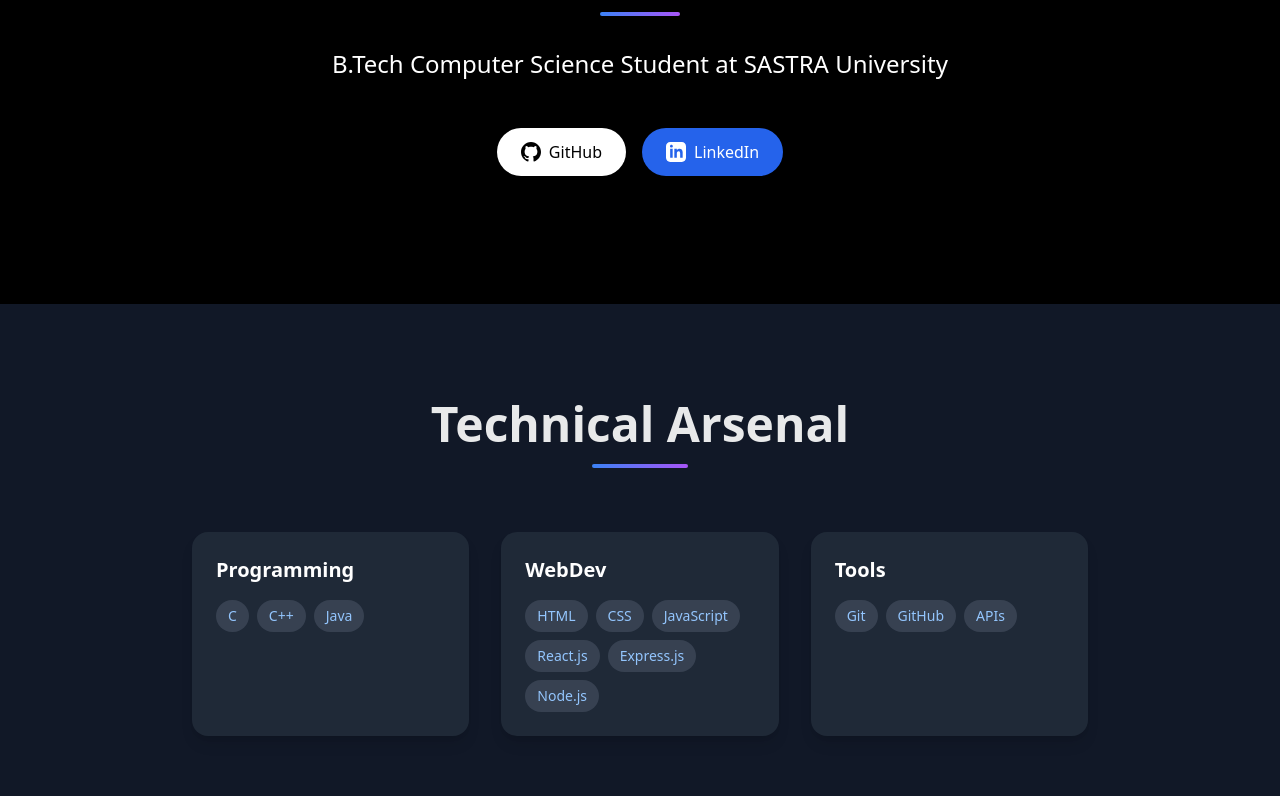
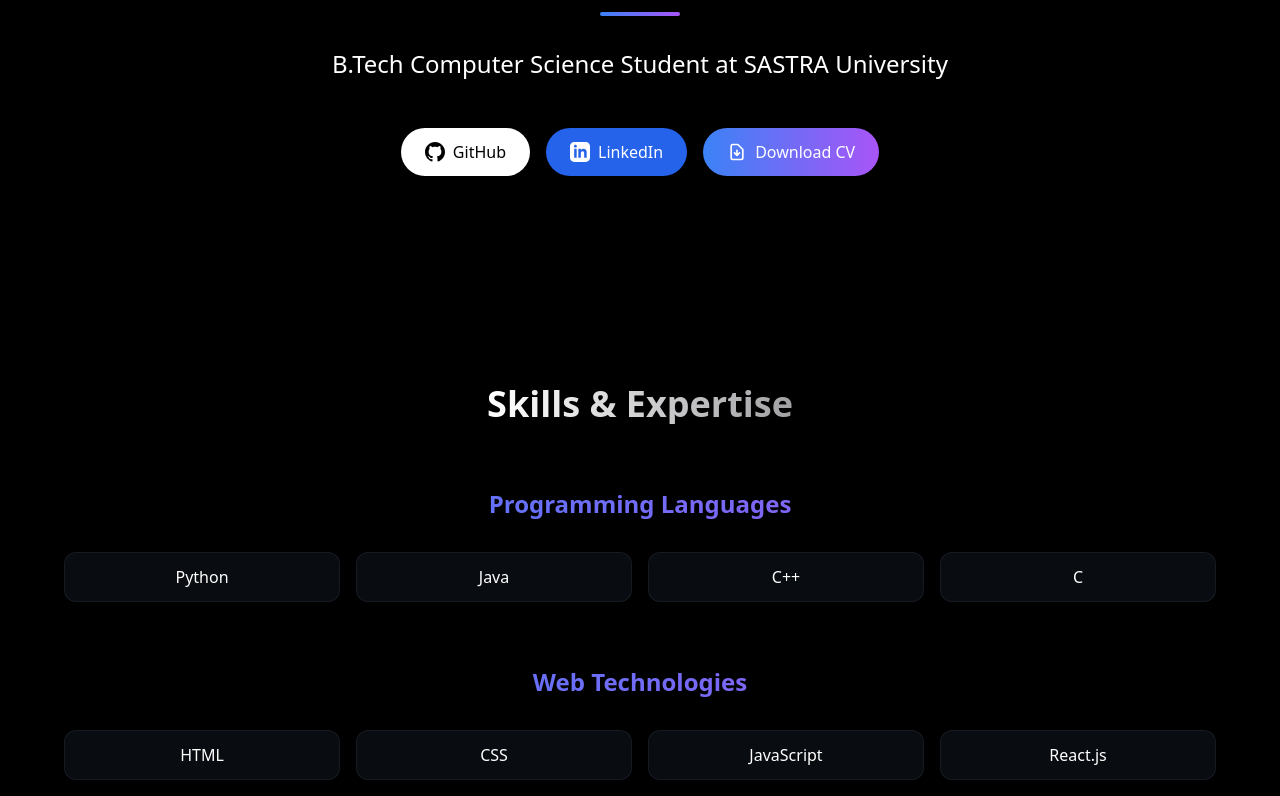
Before and after one commit to Pratheesh-555/My-Portfolio, a React (Vite) app: page / in a window 1280 px wide. Shown: the part 460-1256 px from the top of the page. Built offline with nearby package versions, Linux system fonts and the light colour scheme; a web font is replaced by a local one.

Commit message:
cv loaded

```diff
--- a/package.json
+++ b/package.json
@@ -11,7 +11,8 @@
   "dependencies": {
     "framer-motion": "^10.12.16",
     "react": "^18.2.0",
-    "react-dom": "^18.2.0"
+    "react-dom": "^18.2.0",
+    "react-icons": "^4.10.1"
   },
   "devDependencies": {
     "@types/react": "^18.2.15",
--- a/src/App.jsx
+++ b/src/App.jsx
@@ -1,5 +1,6 @@
 import React, { useState, useEffect, useRef } from 'react';
 import { motion, useScroll, useTransform, useAnimation, useMotionValue, useSpring, AnimatePresence } from 'framer-motion';
+import resumePDF from './NetMed_Resume_PK.pdf';
 
 const navItems = ["Home", "Skills", "Projects", "Achievements", "Contact"];
 
@@ -324,12 +325,36 @@
     window.addEventListener('scroll', handleScroll);
     return () => window.removeEventListener('scroll', handleScroll);
   }, []);
+  const skills = {
+    programmingLanguages: {
+      title: "Programming Languages",
+      items: [
+        { name: "Python" },
+        { name: "Java" },
+        { name: "C++" },
+        { name: "C" }
+      ]
+    },
+    webTechnologies: {
+      title: "Web Technologies",
+      items: [
+        { name: "HTML" },
+        { name: "CSS" },
+        { name: "JavaScript" },
+        { name: "React.js" },
+        { name: "Express.js" },
+        { name: "Node.js" }
+      ]
+    },
+    databases: {
+      title: "Databases",
+      items: [
+        { name: "MongoDB" },
+        { name: "MySQL" }
+      ]
+    }
+  };
 
-  const skills = {
-    programming: ['C', 'C++', 'Java'],
-    webDev: ['HTML', 'CSS', 'JavaScript', 'React.js', 'Express.js', 'Node.js'],
-    tools: ['Git', 'GitHub', 'APIs']
-  };
   const projects = [
     {
       title: "Mental Wellness AI",
@@ -682,84 +707,121 @@
                 </svg>
                 LinkedIn
               </motion.a>
+              <motion.a
+                href={resumePDF}
+                download="Pratheesh_Krishnan_Resume.pdf"
+                className={`px-6 py-3 rounded-full font-medium transition-all flex items-center gap-2 group
+                ${darkMode ? 'bg-gradient-to-r from-blue-500 to-purple-500 text-white' : 'bg-gradient-to-r from-blue-600 to-purple-600 text-white'}`}
+                whileHover={{ scale: 1.05 }}
+                whileTap={{ scale: 0.95 }}
+              >
+                <svg className="w-5 h-5 group-hover:rotate-12 transition-transform" viewBox="0 0 24 24" fill="none" stroke="currentColor">
+                  <path strokeLinecap="round" strokeLinejoin="round" strokeWidth={2} d="M12 10v6m0 0l-3-3m3 3l3-3m2 8H7a2 2 0 01-2-2V5a2 2 0 012-2h5.586a1 1 0 01.707.293l5.414 5.414a1 1 0 01.293.707V19a2 2 0 01-2 2z" />
+                </svg>
+                Download CV
+              </motion.a>
             </motion.div>
           </motion.div>
         </div>
       </section>
 
-      {/* Skills Section with improved responsiveness */}
-      <section id="skills" className={`py-16 md:py-24 ${darkMode ? 'bg-gray-900' : 'bg-gray-50'}`}>
-        <div className="max-w-6xl mx-auto px-4 md:px-8">
+      {/* Skills Section */}      <motion.section
+        id="skills"
+        className="py-20 px-4 md:px-8 lg:px-16"
+        initial="hidden"
+        whileInView="visible"
+        viewport={{ once: true, margin: "-100px" }}
+        variants={staggerContainer}
+      >
+        <motion.div className="max-w-6xl mx-auto">
+          <motion.h2
+            className="text-4xl font-bold text-center mb-16"
+            variants={fadeInUp}
+            style={{
+              backgroundImage: darkMode ?
+                "linear-gradient(90deg, #fff, #6e6e73, #fff, #fff, #6e6e73, #fff)" :
+                "linear-gradient(90deg, #1d1d1f, #6e6e73, #1d1d1f, #1d1d1f, #6e6e73, #1d1d1f)",
+              WebkitBackgroundClip: "text",
+              backgroundClip: "text",
+              WebkitTextFillColor: "transparent",
+              backgroundSize: "200% 100%"
+            }}
+            animate={{
+              backgroundPosition: ["0% center", "200% center"]
+            }}
+            transition={{
+              duration: 15,
+              ease: "linear",
+              repeat: Infinity
+            }}
+          >
+            Skills & Expertise
+          </motion.h2>
+
           <motion.div
-            initial="hidden"
-            whileInView="visible"
-            viewport={{ once: true, margin: "-50px" }}
+            className="grid gap-16"
             variants={fadeInUp}
-            className="mb-12 md:mb-16 text-center"
           >
-            <motion.h2
-              className="text-3xl md:text-5xl font-bold mb-4"
-              animate={{
-                color: darkMode ?
-                  ["#ffffff", "#a2aaad", "#ffffff"] :
-                  ["#000000", "#6e6e73", "#000000"]
-              }}
-              transition={{ duration: 8, repeat: Infinity }}
-            >
-              Technical Arsenal
-            </motion.h2>
-            <motion.div
-              className="h-1 w-20 md:w-24 bg-gradient-to-r from-blue-500 to-purple-500 rounded-full mx-auto"
-              initial={{ width: 0 }}
-              whileInView={{ width: isMobile ? 80 : 96 }}
-              viewport={{ once: true }}
-              transition={{ duration: 1 }}
-            />
-          </motion.div>          <motion.div
-            className="grid grid-cols-1 sm:grid-cols-2 lg:grid-cols-3 gap-6 md:gap-8 max-w-4xl mx-auto"
-            variants={staggerContainer}
-            initial="hidden"
-            whileInView="visible"
-            viewport={{ once: true, margin: "-50px" }}
-          >
-            {Object.entries(skills).map(([category, items], index) => (
+            {Object.values(skills).map((category, index) => (
               <motion.div
-                key={category}
-                className={`rounded-2xl p-6 ${darkMode ? 'bg-gray-800' : 'bg-white'} shadow-lg hover:shadow-xl transition-shadow duration-300`}
+                key={category.title}
+                className="relative"
                 variants={fadeInUp}
-                whileHover={{
-                  y: -5,
-                  transition: { duration: 0.2 }
-                }}
-                initial="rest"
-                animate="rest"
-                viewport={{ once: true }}
               >
-                <h3 className="text-lg md:text-xl font-semibold mb-4 capitalize">
-                  {category}
+                <h3 className="text-2xl font-semibold mb-8 text-center bg-clip-text text-transparent bg-gradient-to-r from-blue-500 to-purple-500">
+                  {category.title}
                 </h3>
-                <div className="flex flex-wrap gap-2">
-                  {items.map(skill => (
-                    <motion.span
-                      key={skill}
-                      className={`px-3 py-1.5 rounded-full text-sm font-medium ${
-                        darkMode ? 'bg-gray-700 text-blue-300' : 'bg-gray-100 text-blue-600'
-                      }`}
+                <div className="grid grid-cols-2 md:grid-cols-3 lg:grid-cols-4 gap-4">
+                  {category.items.map((skill, skillIndex) => (
+                    <motion.div
+                      key={skill.name}
+                      className={`px-4 py-3 rounded-xl ${
+                        darkMode
+                          ? 'bg-gray-800/30 backdrop-blur-sm border border-gray-700/30 hover:border-blue-500/50'
+                          : 'bg-white/80 backdrop-blur-sm border border-gray-200/50 hover:border-blue-500/50'
+                      } shadow-lg hover:shadow-blue-500/10 transition-all duration-300`}
+                      variants={{
+                        hidden: {
+                          opacity: 0,
+                          y: 20,
+                          scale: 0.95
+                        },
+                        visible: {
+                          opacity: 1,
+                          y: 0,
+                          scale: 1,
+                          transition: {
+                            type: "spring",
+                            stiffness: 300,
+                            damping: 20,
+                            delay: skillIndex * 0.1
+                          }
+                        }
+                      }}
                       whileHover={{
-                        scale: 1.05,
-                        y: -2,
-                        transition: buttonSpring
+                        y: -5,
+                        scale: 1.02,
+                        transition: {
+                          type: "spring",
+                          stiffness: 400,
+                          damping: 10
+                        }
                       }}
+                      whileTap={{ scale: 0.98 }}
                     >
-                      {skill}
-                    </motion.span>
+                      <div className="flex items-center justify-center h-full">
+                        <span className="font-medium text-center">
+                          {skill.name}
+                        </span>
+                      </div>
+                    </motion.div>
                   ))}
                 </div>
               </motion.div>
             ))}
           </motion.div>
-        </div>
-      </section>
+        </motion.div>
+      </motion.section>
 
       {/* Projects Section with enhanced mobile experience */}
       <section id="projects" className="py-16 md:py-24">
```
Also changed, not shown: 2 other files (tests, documents, lock files or other folders).
